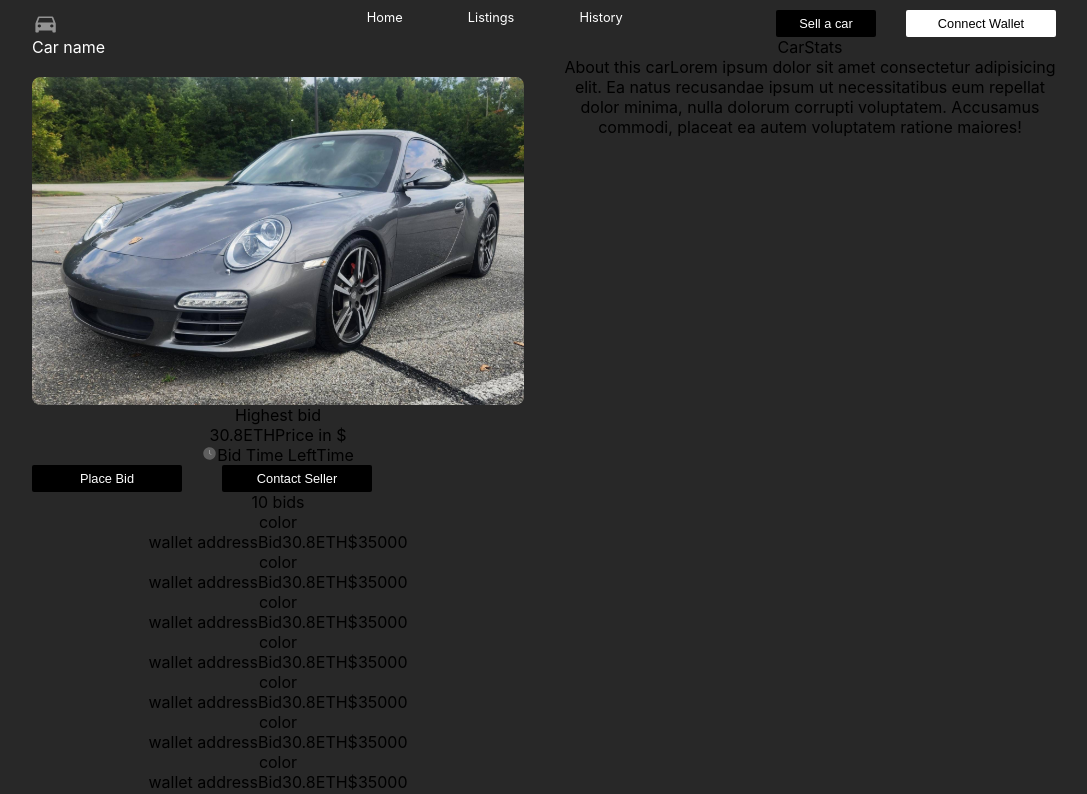
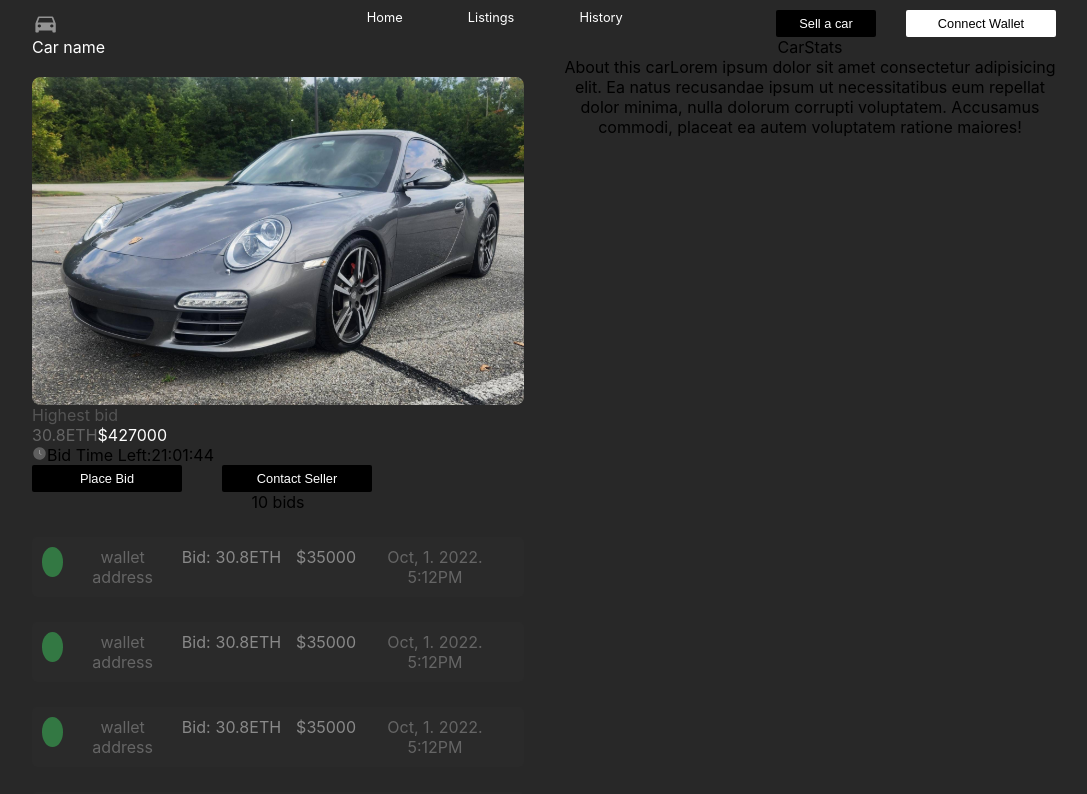
Before and after one commit to THEmmanuel/auto-auction-frontend, a React (Create React App) app: page /auction in a window 1280 px wide. Shown: the top 794 px of the page, without its empty margins (96-1183 px from the left). Built offline with nearby package versions, Linux system fonts and the light colour scheme.

Commit message:
update styling

```diff
--- a/src/components/BidCard/BidCard.js
+++ b/src/components/BidCard/BidCard.js
@@ -3,27 +3,34 @@ import style from './BidCard.module.css';
 
 const BidCard = () => {
 	return (
-		<div>
-			<div>
-				<div>
-					color
-				</div>
+		<div className={style.BidCardWrapper}>
+			<div className={style.BidCardContent}>
+				<div className={style.BidCardIcon} />
 
-				<span>
+				<span className={style.BidderWalletAddress}>
 					wallet address
 				</span>
 
-				Bid
-				<span>
-					30.8ETH
-				</span>
+				<div className={style.BidAmountDetails}>
+					<div className={style.BidAmountWrapper}>
+						<span>
+							Bid:
+						</span>
 
-				<span>
-					$35000
-				</span>
+						<span className={style.BidAmount}>
+							30.8ETH
+						</span>
 
+						<span className={style.BidAmount}>
+							$35000
+						</span>
+					</div>
+				</div>
 			</div>
 
+			<span className={style.BidTime}>
+				Oct, 1. 2022. 5:12PM
+			</span>
 		</div>
 	)
 }
--- a/src/components/BidCard/BidCard.module.css
+++ b/src/components/BidCard/BidCard.module.css
@@ -0,0 +1,45 @@
+.BidCardWrapper {
+	display: flex;
+	flex-direction: row;
+	background: #2A2A2A;
+	border-radius: 5px;
+	padding: 10px;
+	padding-right: 20px;
+	justify-content: space-between;
+}
+
+.BidCardContent {
+	display: flex;
+	flex-direction: row;
+}
+
+.BidCardIcon {
+	width: 30px;
+	height: 30px;
+	background-color: #337843;
+	border-radius: 50%;
+	margin-right: 20px;
+}
+
+.BidderWalletAddress {
+	color: #656565;
+	margin-right: 20px;
+}
+
+.BidAmountDetails {
+	color: #898989;
+}
+
+.BidTime {
+	color: #656565;
+}
+
+.BidAmount{
+	margin-right: 10px;
+}
+
+.BidAmountWrapper{
+	display: flex;
+	flex-direction: row;
+	gap: 5px;
+}
--- a/src/pages/Auction/Auction.js
+++ b/src/pages/Auction/Auction.js
@@ -18,16 +18,27 @@ const Auction = props => {
 				</div>
 
 				<div className={style.CarPrice}>
-					<span>Highest bid</span>
-					<div>
-						<span>30.8ETH</span>
-						<span>Price in $</span>
-					</div>
+					<div className={style.BidDetails}>
+						<span className={style.BidText}>
+							Highest bid
+						</span>
+						<div>
+							<span className={style.BidPriceETH}>
+								30.8ETH
+							</span>
 
-					<div>
-						<img src={TimeIcon} alt="" />
-						<span>Bid Time Left</span>
-						<span>Time</span>
+							<span className={style.BidPriceDollars}>
+								$427000
+							</span>
+						</div>
+
+						<div>
+							<img src={TimeIcon} alt="" />
+							<span >
+								Bid Time Left:
+							</span>
+							<span>21:01:44</span>
+						</div>
 					</div>
 
 					<div className={style.AuctionButtons}>
@@ -43,7 +54,7 @@ const Auction = props => {
 					</div>
 				</div>
 
-				<div>
+				<div className={style.BidPriceWrapper}>
 					<span>10 bids</span>
 					<BidCard />
 					<BidCard />
--- a/src/pages/Auction/Auction.module.css
+++ b/src/pages/Auction/Auction.module.css
@@ -1,31 +1,55 @@
-.AuctionWrapper{
+.AuctionWrapper {
 	display: flex;
 	flex-direction: row;
 	gap: 40px;
 }
 
-.Auction{
+.Auction {
 	width: 50%;
 }
 
-.CarDetails{
+.CarDetails {
 	width: 50%;
 }
 
-.CarInfo{
+.CarInfo {
 	display: flex;
 	flex-direction: column;
 	gap: 20px;
 }
 
-.AuctionButtons{
+.AuctionButtons {
 	display: flex;
 	flex-direction: row;
 	gap: 40px;
 }
 
-.CarName{
+.CarName {
 	color: #FFF;
 	display: block;
 	text-align: left;
 }
+
+.CarPrice {
+	display: flex;
+	flex-direction: column;
+	text-align: left;
+}
+
+.BidText {
+	color: #545454;
+}
+
+.BidPriceETH {
+	color: #646464;
+}
+
+.BidPriceDollars {
+	color: #FFF;
+}
+
+.BidPriceWrapper{
+	display: flex;
+	flex-direction: column;
+	gap: 25px;
+}
```
